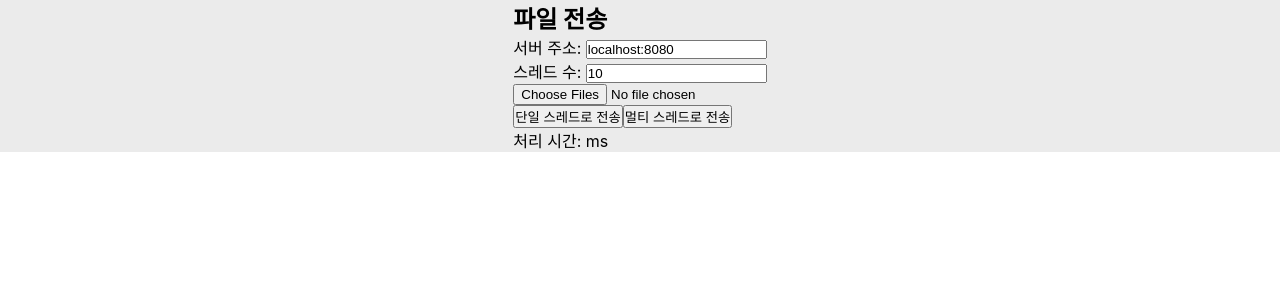
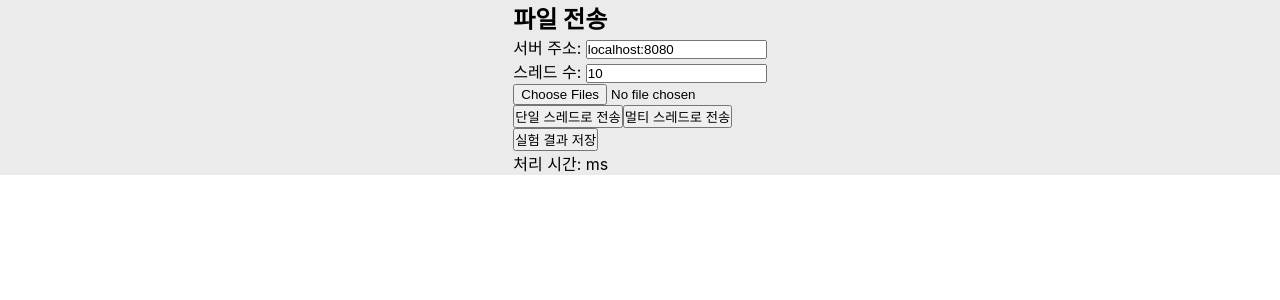
Before and after one commit to sHunjang/navy-dataTransmission-front, a React (Create React App) app: page /send in a window 1280 px wide. Shown: the top 300 px of the page. Built offline with nearby package versions, Linux system fonts and the light colour scheme.

Commit message:
feat:Added code to save data processing time

```diff
--- a/src/routes/pages/DataSend/DataSendPage.js
+++ b/src/routes/pages/DataSend/DataSendPage.js
@@ -4,9 +4,9 @@ import axios from "axios";
 const DataSendPage = () => {
     const [files, setFiles] = useState([]);  // 선택된 파일들
     const [status, setStatus] = useState("");
-    const [time, setTime] = useState("");  // 처리 시간
+    const [time, setTime] = useState("");      // 처리 시간
     const [serverUrl, setServerUrl] = useState("localhost:8080");  // 서버 주소
-    const [threads, setThreads] = useState(10); // 기본 스레드 수를 10으로 설정
+    const [threads, setThreads] = useState(10); // 기본 스레드 수
 
     // 파일 선택 처리
     const handleFileChange = (e) => {
@@ -32,7 +32,7 @@ const DataSendPage = () => {
         const fileNames = Array.from(files).map(file => file.name);
         try {
             const startTime = Date.now();
-            const response = await axios.post(`http://${serverUrl}/send-single`, fileNames, {
+            const response = await axios.post(`http://${serverUrl}/send-single`, { fileNames }, {
                 headers: { "Content-Type": "application/json" },
             });
             const endTime = Date.now();
@@ -60,6 +60,25 @@ const DataSendPage = () => {
             setStatus(response.data.message || "멀티 스레드 전송 완료");
         } catch (error) {
             setStatus("전송 실패: " + error.message);
+        }
+    };
+
+    // 실험 결과 자동 저장 함수 (예시 데이터 사용)
+    const saveResult = async () => {
+        const resultData = {
+            experiment_datetime: new Date().toLocaleString(),
+            file_count: files ? files.length : 0,  // files가 undefined이면 0으로 설정
+            single_thread_time: 512, // 예시값
+            multi_thread_results: { "4": 218, "10": 165 } // 예시값
+        };
+
+        try {
+            const response = await axios.post(`http://${serverUrl}/save-result`, resultData, {
+                headers: { "Content-Type": "application/json" },
+            });
+            setStatus(`실험 결과 저장 완료: ${response.data.filePath}`);
+        } catch (error) {
+            setStatus("실험 결과 저장 실패: " + error.message);
         }
     };
 
@@ -91,6 +110,9 @@ const DataSendPage = () => {
                 <button onClick={sendDataSingleThread}>단일 스레드로 전송</button>
                 <button onClick={sendDataMultiThread}>멀티 스레드로 전송</button>
             </div>
+            <div>
+                <button onClick={saveResult}>실험 결과 저장</button>
+            </div>
             <p>{status}</p>
             <p>처리 시간: {time} ms</p>
             {files.length > 0 && (
```
Also changed, not shown: src/services/api.js (deleted, +0 -13 lines), 1 other file (tests, documents, lock files or other folders).
